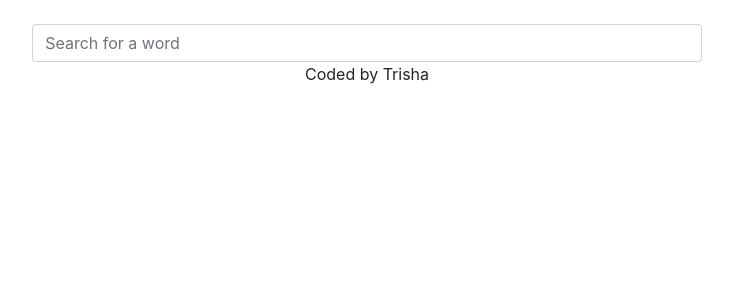
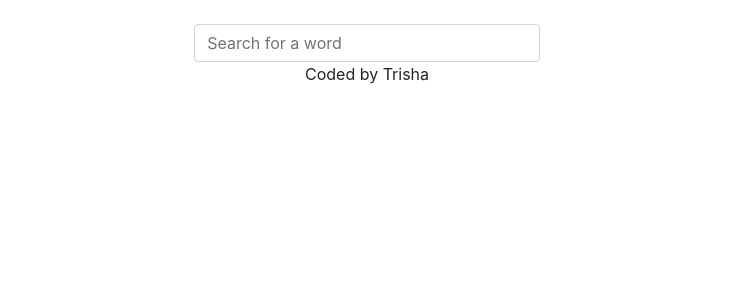
Before and after one commit to TrishaGovind/dictionary-project, a React (Create React App) app: page / in a window 1280 px wide. Shown: the top 300 px of the page, without its empty margins (273-1006 px from the left). Built offline with nearby package versions, Linux system fonts and the light colour scheme.

Commit message:
Added api

```diff
--- a/package.json
+++ b/package.json
@@ -6,6 +6,7 @@
     "@testing-library/jest-dom": "^5.16.2",
     "@testing-library/react": "^12.1.2",
     "@testing-library/user-event": "^13.5.0",
+    "axios": "^0.25.0",
     "bootstrap": "^5.1.3",
     "mini-css-extract-plugin": "^2.4.5",
     "react": "^17.0.2",
--- a/src/App.css
+++ b/src/App.css
@@ -0,0 +1,4 @@
+.App .container {
+  min-width: 350px;
+  max-width: 600px;
+}
--- a/src/Dictionary.js
+++ b/src/Dictionary.js
@@ -1,8 +1,13 @@
 import React, { useState } from "react";
+import axios from "axios";
 import "./Dictionary.css";
 
 export default function Dictionary() {
   let [keyword, setKeyword] = useState("");
+
+  function handleResponse(response) {
+    console.log(response.data[0]);
+  }
 
   function handleKeywordChange(event) {
     setKeyword(event.target.value);
@@ -10,7 +15,9 @@
 
   function search(event) {
     event.preventDefault();
-    alert(`Searching for ${keyword}`);
+
+    let apiUrl = `https://api.dictionaryapi.dev/api/v2/entries/en/${keyword}`;
+    axios.get(apiUrl).then(handleResponse);
   }
 
   return (
```
Also changed, not shown: 1 other file (tests, documents, lock files or other folders).
